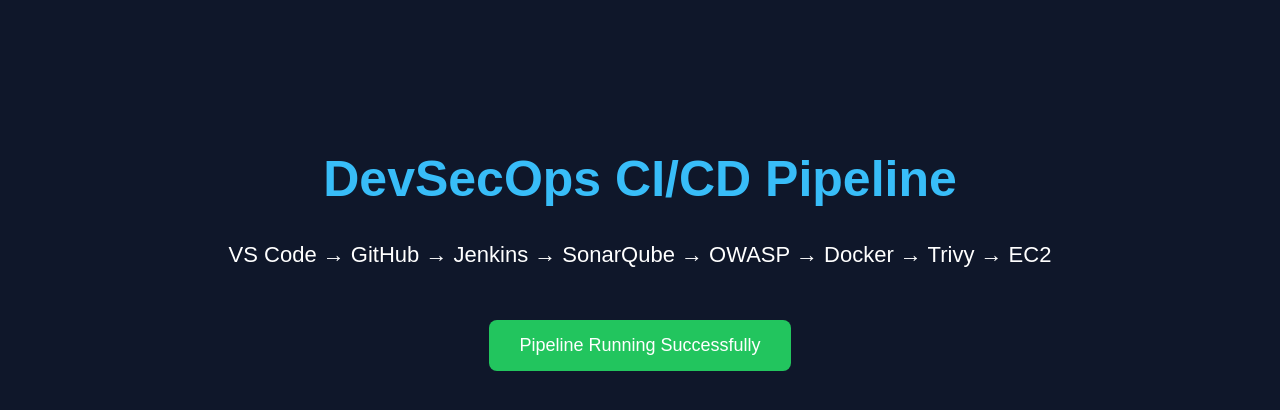
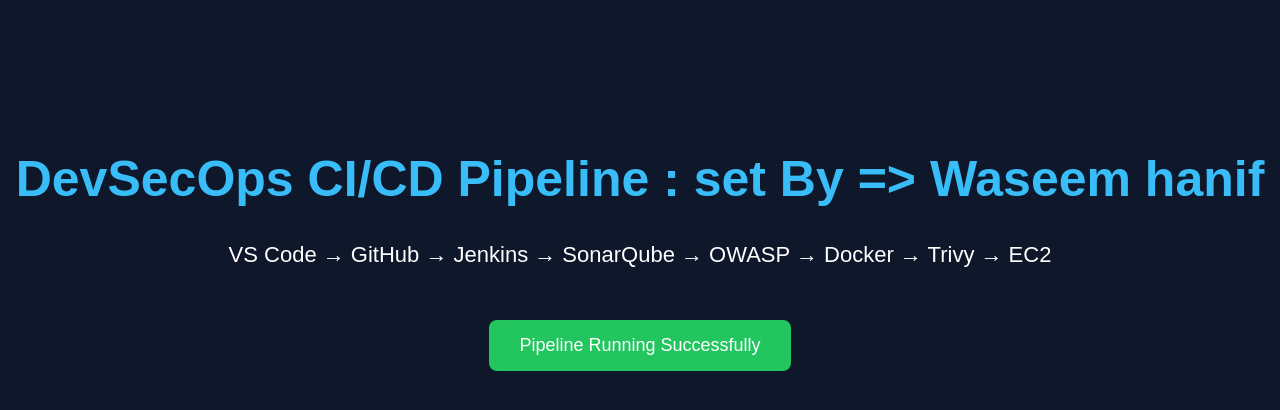
Before and after one commit to Waseem3720/DevOps-Project, a plain HTML site: page index.html in a window 1280 px wide. Drawn offline with Linux system fonts and the light colour scheme.

Commit message:
testing webhook trigger

```diff
--- a/index.html
+++ b/index.html
@@ -8,7 +8,7 @@
 <body>
 
     <div class="container">
-        <h1>DevSecOps CI/CD Pipeline</h1>
+        <h1>DevSecOps CI/CD Pipeline : set By => Waseem hanif </h1>
 
         <p>
             VS Code → GitHub → Jenkins → SonarQube →
```
